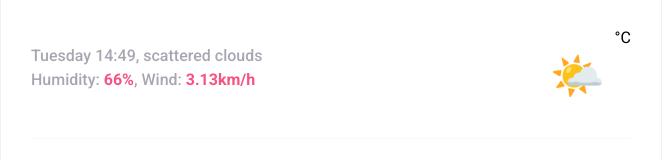
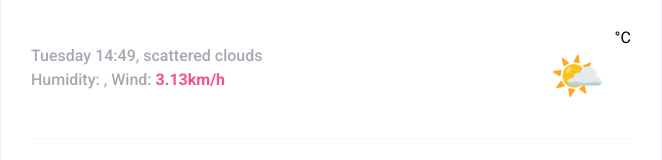
Before and after one commit to Nomthae28/Nonoe-awesome-app, a plain HTML site: page Index.html in a window 1280 px wide. Shown: the part 156-316 px from the top of the page, without its empty margins (309-971 px from the left). Drawn offline with Linux system fonts and the light colour scheme; a script that the page names is missing.

Commit message:
updated inex.html

```diff
--- a/Index.html
+++ b/Index.html
@@ -27,7 +27,7 @@
         <p class="weather-app-details">
           Tuesday 14:49, <span id="description">scattered clouds</span>
           <br />
-          Humidity: <strong>66%</strong>, Wind: <strong>3.13km/h</strong>
+          Humidity: <strong id="humidity"></strong>, Wind: <strong>3.13km/h</strong>
         </p>
       </div>
       <div class="weather-app-temperature-container">
```
